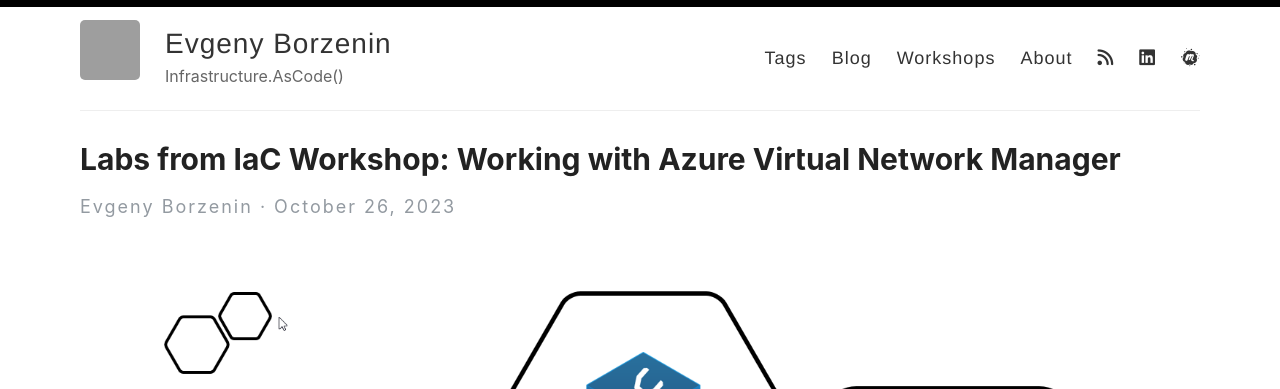
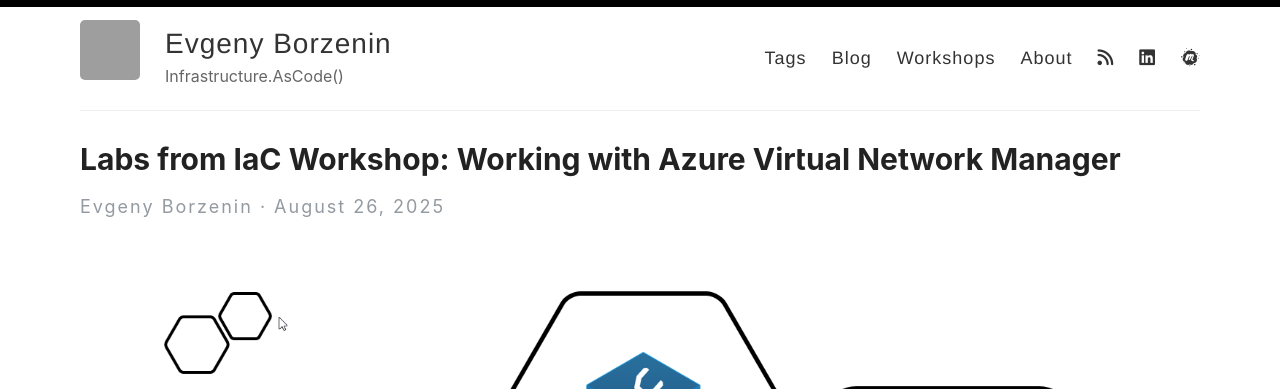
Before and after one commit to evgenyb/evgenyb.github.io, a Jekyll site: the page built from _posts/2025-08-25-working-with-azure-virtual-network-manager.md, in a window 1280 px wide and 900 px high. Shown: the top 389 px of the window. Built offline with Jekyll 4.4.1, drawn with Linux system fonts in a browser that asks for light colours; nearby versions of some CDN libraries; grey boxes are pictures that could not be loaded.

Commit message:
Fix date

```diff
--- a/_posts/2025-08-25-working-with-azure-virtual-network-manager.md
+++ b/_posts/2025-08-25-working-with-azure-virtual-network-manager.md
@@ -1,7 +1,7 @@
 ---
 layout: post
 title: "Labs from IaC Workshop: Working with Azure Virtual Network Manager"
-date: 2023-10-26
+date: 2025-08-26
 description: "Level 200 workshop that covered different aspects of working with Azure Virtual Network Manager."
 image: "/images/2025-08-26-logo.png"
 categories: ["Bicep", "Workshops", "Infrastructure as Code", "Azure Virtual Network Manager"]
```
